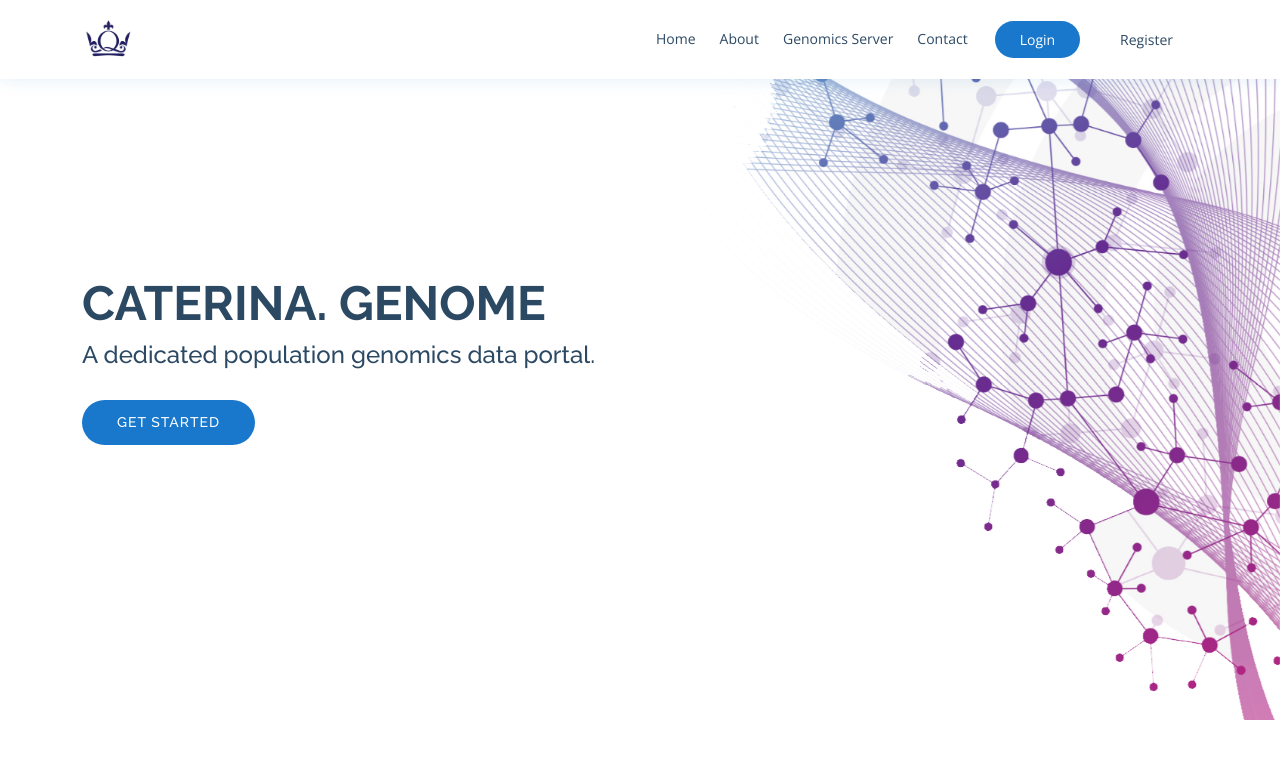
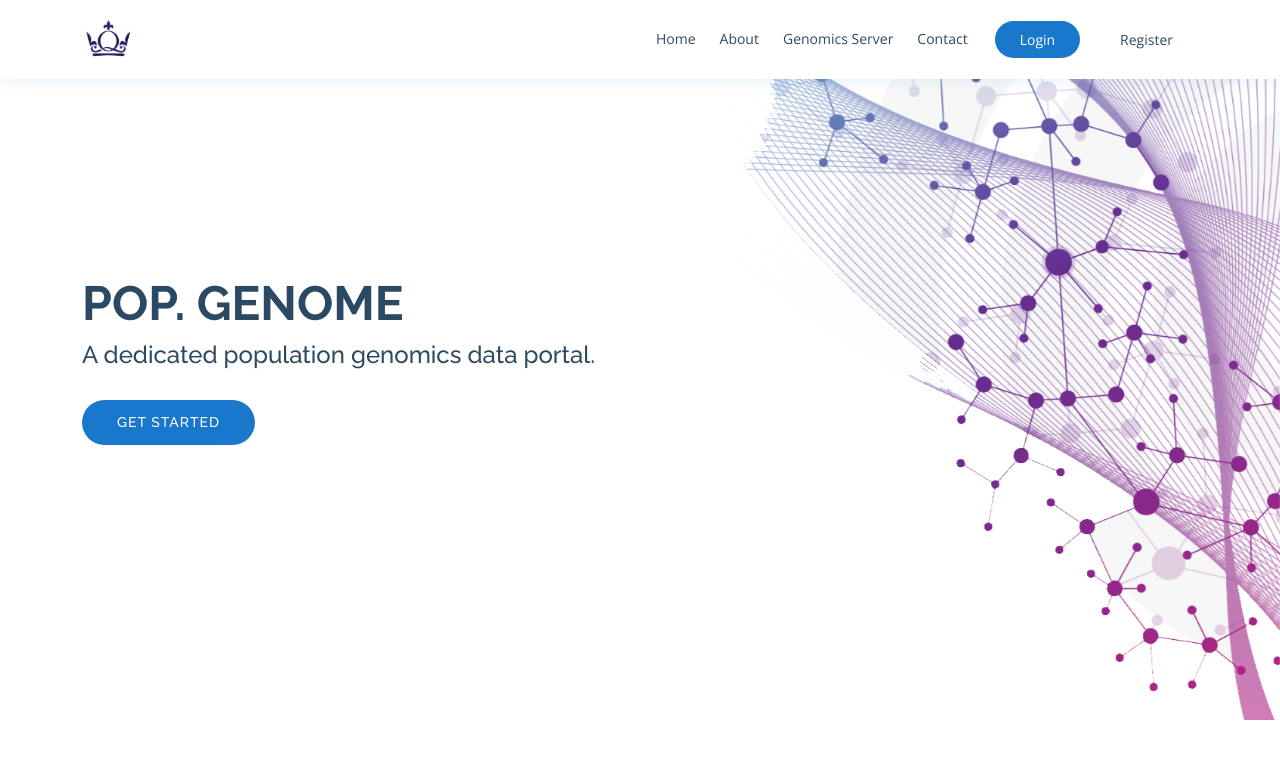
Before and after one commit to kennethchow/Software_Dev_Group_Project, a Flask app: page / in a window 1280 px wide. Shown: the top 759 px of the page. Run offline with Flask 2, Linux system fonts and the light colour scheme; some libraries are stand-ins or nearby versions.

Commit message:
Updating base

```diff
--- a/website/templates/base.html
+++ b/website/templates/base.html
@@ -117,7 +117,7 @@
 <!-- ======= Main Title Section ======= -->
 <section id="home" class="d-flex align-items-center">
     <div class="container">
-        <h1>Caterina. Genome</h1>
+        <h1>Pop. Genome</h1>
         <h2>A dedicated population genomics data portal.</h2>
         <a href="/server" class="btn-get-started scrollto">Get Started</a>
     </div>
```
